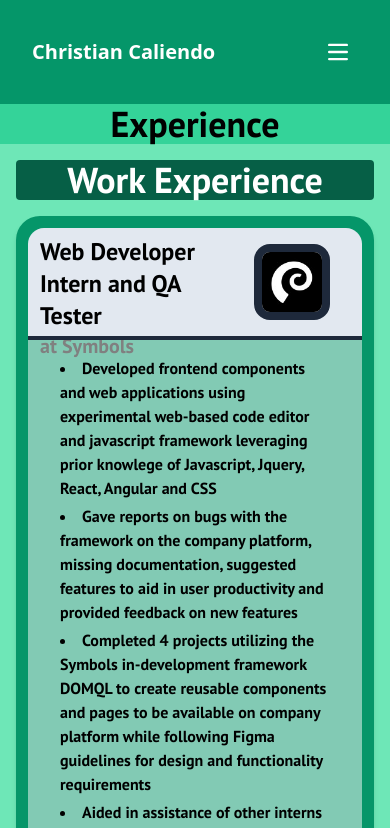
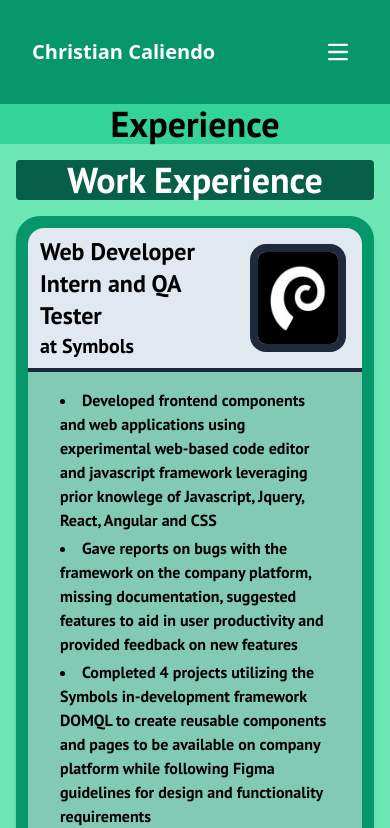
Before and after one commit to ChrisCaliendo/PersonalWebsite, a React (Vite) app in the folder PersonalWebsite/: page /experience in a window 390 px wide. Shown: the top 828 px of the page. Built offline with nearby package versions, Linux system fonts and the light colour scheme; a web font is replaced by a local one.

Commit message:
Update ExpCard.jsx

```diff
--- a/PersonalWebsite/src/Components/CardComponents/ExpCard.jsx
+++ b/PersonalWebsite/src/Components/CardComponents/ExpCard.jsx
@@ -2,7 +2,7 @@ const ExpCard = ({title, desc, photoUrl, employer}) => {
     return (
         <div className=" p-2 grid grid-cols-1 grid-rows-1 gap-0 place-content-center h-full">
             <div className="flex flex-col">
-                <div className={`flex px-3 pr-6 py-2 border-slate-800 bg-slate-200 col-span-1 h-fit justify-between rounded-t-2xl `}>
+                <div className={`flex px-3 pr-6 py-2 border-slate-800 bg-slate-200 col-span-1  justify-between rounded-t-2xl `}>
 
                     <div>
                         <p className="text-2xl">{title}</p>
@@ -10,7 +10,7 @@ const ExpCard = ({title, desc, photoUrl, employer}) => {
                     </div>
                     {
                     (photoUrl != "" && photoUrl != null) &&
-                    <div className="flex aspect-[1/1] max-w-24 xs:max-w-32 xs:min-w-32 sm:max-w-40 sm:min-w-40">
+                    <div className="flex  aspect-square min-h-24 max-w-24 min-w-24 xs:max-w-32 xs:min-w-32 sm:max-w-40 sm:min-w-40">
                         <img className="object-fill m-2 rounded-2xl border-8 border-slate-800" src={photoUrl} alt="No Photo Available :(" />
                     </div>
                     }
```
